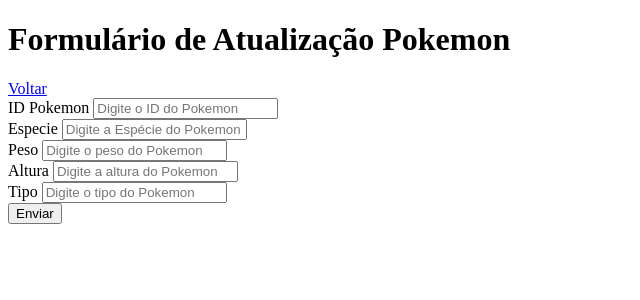
After one commit to TarikPonciano/Programador-de-Sistema-SENAC, a Flask app: template Programador de Sistemas - UC 3/Repositório de Exemplos - Turma 2/Aula 4/Flask Introdução/templates/atualizarPokemon.html in a window 1280 px wide. The commit adds this page. Shown: the top 300 px of the page, without its empty margins (0-640 px from the left). Run offline with Flask 3, Linux system fonts and the light colour scheme; the template is opened without the code that fills it, so the values that code supplies are empty; some libraries are stand-ins or nearby versions.

Commit message:
Aula 4 Flask Web

```diff
--- a/Programador de Sistemas - UC 3/Repositório de Exemplos - Turma 2/Aula 4/Flask Introdução/main.py
+++ b/Programador de Sistemas - UC 3/Repositório de Exemplos - Turma 2/Aula 4/Flask Introdução/main.py
@@ -131,11 +131,58 @@ def verPokemonEspecifico(idPokemon):
         if resultado:
             # return jsonify(resultado)
 
-            return render_template("verPokemon.html",pokemon = resultado[0])
+            return render_template("verPokemon.html", pokemon = resultado[0])
 
         else:
 
             return "Ocorreu um erro"
+
+@app.route("/pokemons/<int:idPokemon>/atualizar", methods=("GET", "POST"))
+def atualizarPokemonEspecifico(idPokemon):
+    if request.method == "GET":
+
+        pokemonPraAtualizar = conexaoBanco.consultarBanco(f'''SELECT * FROM "Pokemons"
+        WHERE "Id" = {idPokemon}''')
+
+        return render_template("atualizarPokemon.html",pokemon = pokemonPraAtualizar[0])
+
+    if request.method == "POST":
+
+        resultado = conexaoBanco.manipularBanco(f'''
+            UPDATE "Pokemons"
+            SET
+            "Id" = {request.form['ID']}, "Espécie" = '{request.form['ESPECIE']}', "Peso" = '{request.form["PESO"]}', "Altura" = '{request.form["ALTURA"]}', "Tipo" = '{request.form["TIPO"]}'
+            WHERE
+            "Id" = '{idPokemon}'
+
+            ''')
+
+
+        if resultado:
+
+            return redirect(url_for("verPokemonEspecifico",idPokemon=idPokemon))
+        else:
+            return "Erro na atualização"
+
+@app.route("/pokemons/<int:idPokemon>/remover")
+def removerPokemonEspecifico(idPokemon):
+
+    verificarPokemon = conexaoBanco.consultarBanco(f'''SELECT * FROM "Pokemons"
+    WHERE "Id" = {idPokemon}''')
+
+    if verificarPokemon:
+        resultado = conexaoBanco.manipularBanco(f'''
+        DELETE FROM "Pokemons"
+        WHERE "Id" = {idPokemon}
+        ''')
+
+        if resultado:
+            return render_template("pokemonRemovido.html", pokemon=verificarPokemon[0])
+        else:
+            return f"{resultado} Ocorreu um erro ao remover o Pokemon"
+    else:
+        return "Pokemon não existe"
+
 
 
 
--- /dev/null
+++ b/Programador de Sistemas - UC 3/Repositório de Exemplos - Turma 2/Aula 4/Flask Introdução/templates/atualizarPokemon.html
@@ -0,0 +1,52 @@
+<!DOCTYPE html>
+
+<html lang="en">
+
+<head>
+
+    <meta charset="UTF-8">
+    <title>Atualizar Pokemon</title>
+
+</head>
+
+<body>
+
+   <!-- <h1 style="font-style: normal; position: relative; left: 40%;"> Meu Projeto Flask </h1> -->
+   <h1> Formulário de Atualização Pokemon </h1>
+   <a href="{{url_for('verPokemonEspecifico',idPokemon=pokemon[0])}}">Voltar</a>
+
+   <form method="post">
+
+    <div>
+        <label>ID Pokemon</label>
+        <input placeholder="Digite o ID do Pokemon" name = "ID" value = "{{pokemon[0]}}">
+    </div>
+
+    <div>
+        <label>Especie</label>
+        <input placeholder="Digite a Espécie do Pokemon" name = "ESPECIE" value = "{{pokemon[1]}}">
+    </div>
+
+    <div>
+        <label>Peso</label>
+        <input placeholder="Digite o peso do Pokemon" name = "PESO" value = "{{pokemon[2]}}">
+    </div>
+
+    <div>
+        <label>Altura</label>
+        <input placeholder="Digite a altura do Pokemon" name = "ALTURA" value = "{{pokemon[3]}}">
+    </div>
+
+    <div>
+        <label>Tipo</label>
+        <input placeholder="Digite o tipo do Pokemon" name = "TIPO" value = "{{pokemon[4]}}">
+    </div>
+
+    <button type="submit">Enviar</button>
+   </form>
+
+
+
+</body>
+
+</html>
```
Also changed, not shown: Programador de Sistemas - UC 3/Repositório de Exemplos - Turma 2/Aula 4/Flask Introdução/Controle/classConexao.py (+4 -4 lines), Programador de Sistemas - UC 3/Repositório de Exemplos - Turma 2/Aula 4/Flask Introdução/templates/pokemonRemovido.html (added, +28 -0 lines), Programador de Sistemas - UC 3/Repositório de Exemplos - Turma 2/Aula 4/Flask Introdução/templates/pokemons.html (+0 -70 lines), Programador de Sistemas - UC 3/Repositório de Exemplos - Turma 2/Aula 4/Flask Introdução/templates/verPokemon.html (+8 -0 lines).
